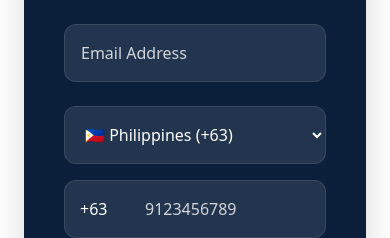
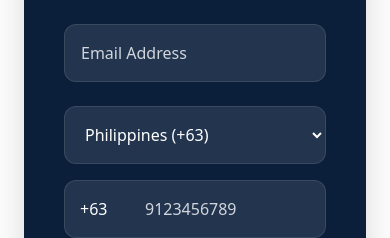
Before and after one commit to applystrategic-lab/strategic-website, a Next.js app: page /contact in a window 390 px wide. Shown: the part 1789-2027 px from the top of the page. Built offline with nearby package versions, Linux system fonts and the light colour scheme; a web font is replaced by a local one.

Commit message:
Updated contact form with global country phone formats

```diff
--- a/app/contact/page.tsx
+++ b/app/contact/page.tsx
@@ -4,7 +4,7 @@ import Navbar from "../components/Navbar";
 import CTA from "../components/CTA";
 import Footer from "../components/Footer";
 import { motion } from "framer-motion";
-import { useState } from "react";
+import { useState, useMemo } from "react";
 
 import {
   Mail,
@@ -15,8 +15,74 @@ import {
 
 export default function ContactPage() {
 
+  const countries = useMemo(() => [
+    { name: "Afghanistan", code: "+93", format: "701234567" },
+    { name: "Albania", code: "+355", format: "671234567" },
+    { name: "Algeria", code: "+213", format: "551234567" },
+    { name: "Argentina", code: "+54", format: "91123456789" },
+    { name: "Australia", code: "+61", format: "412345678" },
+    { name: "Austria", code: "+43", format: "664123456" },
+    { name: "Bangladesh", code: "+880", format: "1712345678" },
+    { name: "Belgium", code: "+32", format: "471234567" },
+    { name: "Brazil", code: "+55", format: "11912345678" },
+    { name: "Cambodia", code: "+855", format: "91234567" },
+    { name: "Canada", code: "+1", format: "2015550123" },
+    { name: "China", code: "+86", format: "13123456789" },
+    { name: "Colombia", code: "+57", format: "3123456789" },
+    { name: "Denmark", code: "+45", format: "20123456" },
+    { name: "Egypt", code: "+20", format: "1012345678" },
+    { name: "Finland", code: "+358", format: "401234567" },
+    { name: "France", code: "+33", format: "612345678" },
+    { name: "Germany", code: "+49", format: "15123456789" },
+    { name: "Greece", code: "+30", format: "6912345678" },
+    { name: "Hong Kong", code: "+852", format: "51234567" },
+    { name: "India", code: "+91", format: "9123456789" },
+    { name: "Indonesia", code: "+62", format: "81234567890" },
+    { name: "Ireland", code: "+353", format: "851234567" },
+    { name: "Israel", code: "+972", format: "501234567" },
+    { name: "Italy", code: "+39", format: "3123456789" },
+    { name: "Japan", code: "+81", format: "9012345678" },
+    { name: "Jordan", code: "+962", format: "791234567" },
+    { name: "Kazakhstan", code: "+7", format: "7011234567" },
+    { name: "Korea", code: "+82", format: "1012345678" },
+    { name: "Kuwait", code: "+965", format: "51234567" },
+    { name: "Laos", code: "+856", format: "2091234567" },
+    { name: "Malaysia", code: "+60", format: "123456789" },
+    { name: "Mexico", code: "+52", format: "5512345678" },
+    { name: "Myanmar", code: "+95", format: "912345678" },
+    { name: "Nepal", code: "+977", format: "9812345678" },
+    { name: "Netherlands", code: "+31", format: "612345678" },
+    { name: "New Zealand", code: "+64", format: "211234567" },
+    { name: "Nigeria", code: "+234", format: "8012345678" },
+    { name: "Norway", code: "+47", format: "41234567" },
+    { name: "Pakistan", code: "+92", format: "3012345678" },
+    { name: "Philippines", code: "+63", format: "9123456789" },
+    { name: "Poland", code: "+48", format: "512345678" },
+    { name: "Portugal", code: "+351", format: "912345678" },
+    { name: "Qatar", code: "+974", format: "33123456" },
+    { name: "Romania", code: "+40", format: "712345678" },
+    { name: "Russia", code: "+7", format: "9123456789" },
+    { name: "Saudi Arabia", code: "+966", format: "512345678" },
+    { name: "Singapore", code: "+65", format: "81234567" },
+    { name: "South Africa", code: "+27", format: "821234567" },
+    { name: "Spain", code: "+34", format: "612345678" },
+    { name: "Sri Lanka", code: "+94", format: "712345678" },
+    { name: "Sweden", code: "+46", format: "701234567" },
+    { name: "Switzerland", code: "+41", format: "781234567" },
+    { name: "Taiwan", code: "+886", format: "912345678" },
+    { name: "Thailand", code: "+66", format: "812345678" },
+    { name: "Turkey", code: "+90", format: "5012345678" },
+    { name: "UAE", code: "+971", format: "501234567" },
+    { name: "United Kingdom", code: "+44", format: "7123456789" },
+    { name: "USA", code: "+1", format: "2015550123" },
+    { name: "Vietnam", code: "+84", format: "912345678" },
+  ], []);
+
   const [countryCode, setCountryCode] = useState("+63");
   const [phoneNumber, setPhoneNumber] = useState("");
+
+  const selectedCountry =
+    countries.find((c) => c.code === countryCode) || countries[0];
 
   const [formData, setFormData] = useState({
     name: "",
@@ -192,10 +258,8 @@ export default function ContactPage() {
               to help.
             </p>
 
-            {/* CONTACT CARDS */}
             <div className="space-y-6">
 
-              {/* ADDRESS */}
               <motion.div
                 initial={{ opacity: 0, y: 30 }}
                 whileInView={{ opacity: 1, y: 0 }}
@@ -220,7 +284,6 @@ export default function ContactPage() {
 
               </motion.div>
 
-              {/* PHONE */}
               <motion.div
                 initial={{ opacity: 0, y: 30 }}
                 whileInView={{ opacity: 1, y: 0 }}
@@ -245,7 +308,6 @@ export default function ContactPage() {
 
               </motion.div>
 
-              {/* EMAIL */}
               <motion.div
                 initial={{ opacity: 0, y: 30 }}
                 whileInView={{ opacity: 1, y: 0 }}
@@ -272,7 +334,6 @@ export default function ContactPage() {
 
               </motion.div>
 
-              {/* HOURS */}
               <motion.div
                 initial={{ opacity: 0, y: 30 }}
                 whileInView={{ opacity: 1, y: 0 }}
@@ -361,78 +422,15 @@ export default function ContactPage() {
                       duration-300
                     "
                   >
-  <option value="+93" className="text-black">🇦🇫 Afghanistan (+93)</option>
-  <option value="+355" className="text-black">🇦🇱 Albania (+355)</option>
-  <option value="+213" className="text-black">🇩🇿 Algeria (+213)</option>
-  <option value="+376" className="text-black">🇦🇩 Andorra (+376)</option>
-  <option value="+244" className="text-black">🇦🇴 Angola (+244)</option>
-  <option value="+54" className="text-black">🇦🇷 Argentina (+54)</option>
-  <option value="+374" className="text-black">🇦🇲 Armenia (+374)</option>
-  <option value="+61" className="text-black">🇦🇺 Australia (+61)</option>
-  <option value="+43" className="text-black">🇦🇹 Austria (+43)</option>
-  <option value="+994" className="text-black">🇦🇿 Azerbaijan (+994)</option>
-  <option value="+973" className="text-black">🇧🇭 Bahrain (+973)</option>
-  <option value="+880" className="text-black">🇧🇩 Bangladesh (+880)</option>
-  <option value="+375" className="text-black">🇧🇾 Belarus (+375)</option>
-  <option value="+32" className="text-black">🇧🇪 Belgium (+32)</option>
-  <option value="+55" className="text-black">🇧🇷 Brazil (+55)</option>
-  <option value="+359" className="text-black">🇧🇬 Bulgaria (+359)</option>
-  <option value="+855" className="text-black">🇰🇭 Cambodia (+855)</option>
-  <option value="+1" className="text-black">🇨🇦 Canada (+1)</option>
-  <option value="+86" className="text-black">🇨🇳 China (+86)</option>
-  <option value="+57" className="text-black">🇨🇴 Colombia (+57)</option>
-  <option value="+420" className="text-black">🇨🇿 Czech Republic (+420)</option>
-  <option value="+45" className="text-black">🇩🇰 Denmark (+45)</option>
-  <option value="+20" className="text-black">🇪🇬 Egypt (+20)</option>
-  <option value="+372" className="text-black">🇪🇪 Estonia (+372)</option>
-  <option value="+358" className="text-black">🇫🇮 Finland (+358)</option>
-  <option value="+33" className="text-black">🇫🇷 France (+33)</option>
-  <option value="+49" className="text-black">🇩🇪 Germany (+49)</option>
-  <option value="+30" className="text-black">🇬🇷 Greece (+30)</option>
-  <option value="+852" className="text-black">🇭🇰 Hong Kong (+852)</option>
-  <option value="+36" className="text-black">🇭🇺 Hungary (+36)</option>
-  <option value="+91" className="text-black">🇮🇳 India (+91)</option>
-  <option value="+62" className="text-black">🇮🇩 Indonesia (+62)</option>
-  <option value="+98" className="text-black">🇮🇷 Iran (+98)</option>
-  <option value="+964" className="text-black">🇮🇶 Iraq (+964)</option>
-  <option value="+353" className="text-black">🇮🇪 Ireland (+353)</option>
-  <option value="+972" className="text-black">🇮🇱 Israel (+972)</option>
-  <option value="+39" className="text-black">🇮🇹 Italy (+39)</option>
-  <option value="+81" className="text-black">🇯🇵 Japan (+81)</option>
-  <option value="+962" className="text-black">🇯🇴 Jordan (+962)</option>
-  <option value="+7" className="text-black">🇰🇿 Kazakhstan (+7)</option>
-  <option value="+82" className="text-black">🇰🇷 Korea (+82)</option>
-  <option value="+965" className="text-black">🇰🇼 Kuwait (+965)</option>
-  <option value="+856" className="text-black">🇱🇦 Laos (+856)</option>
-  <option value="+961" className="text-black">🇱🇧 Lebanon (+961)</option>
-  <option value="+60" className="text-black">🇲🇾 Malaysia (+60)</option>
-  <option value="+52" className="text-black">🇲🇽 Mexico (+52)</option>
-  <option value="+95" className="text-black">🇲🇲 Myanmar (+95)</option>
-  <option value="+977" className="text-black">🇳🇵 Nepal (+977)</option>
-  <option value="+31" className="text-black">🇳🇱 Netherlands (+31)</option>
-  <option value="+64" className="text-black">🇳🇿 New Zealand (+64)</option>
-  <option value="+47" className="text-black">🇳🇴 Norway (+47)</option>
-  <option value="+92" className="text-black">🇵🇰 Pakistan (+92)</option>
-  <option value="+63" className="text-black">🇵🇭 Philippines (+63)</option>
-  <option value="+48" className="text-black">🇵🇱 Poland (+48)</option>
-  <option value="+351" className="text-black">🇵🇹 Portugal (+351)</option>
-  <option value="+974" className="text-black">🇶🇦 Qatar (+974)</option>
-  <option value="+40" className="text-black">🇷🇴 Romania (+40)</option>
-  <option value="+7" className="text-black">🇷🇺 Russia (+7)</option>
-  <option value="+966" className="text-black">🇸🇦 Saudi Arabia (+966)</option>
-  <option value="+65" className="text-black">🇸🇬 Singapore (+65)</option>
-  <option value="+27" className="text-black">🇿🇦 South Africa (+27)</option>
-  <option value="+34" className="text-black">🇪🇸 Spain (+34)</option>
-  <option value="+94" className="text-black">🇱🇰 Sri Lanka (+94)</option>
-  <option value="+46" className="text-black">🇸🇪 Sweden (+46)</option>
-  <option value="+41" className="text-black">🇨🇭 Switzerland (+41)</option>
-  <option value="+886" className="text-black">🇹🇼 Taiwan (+886)</option>
-  <option value="+66" className="text-black">🇹🇭 Thailand (+66)</option>
-  <option value="+90" className="text-black">🇹🇷 Turkey (+90)</option>
-  <option value="+971" className="text-black">🇦🇪 UAE (+971)</option>
-  <option value="+44" className="text-black">🇬🇧 United Kingdom (+44)</option>
-  <option value="+1" className="text-black">🇺🇸 USA (+1)</option>
-  <option value="+84" className="text-black">🇻🇳 Vietnam (+84)</option>
+                    {countries.map((country) => (
+                      <option
+                        key={`${country.name}-${country.code}`}
+                        value={country.code}
+                        className="text-black"
+                      >
+                        {country.name} ({country.code})
+                      </option>
+                    ))}
                   </select>
 
                 </div>
@@ -447,12 +445,11 @@ export default function ContactPage() {
                   <input
                     type="tel"
                     value={phoneNumber}
-                    onChange={(e) =>
-                      setPhoneNumber(
-                        e.target.value.replace(/[^0-9]/g, "")
-                      )
-                    }
-                    placeholder="9123456789"
+                    onChange={(e) => {
+                      const numbersOnly = e.target.value.replace(/\D/g, "");
+                      setPhoneNumber(numbersOnly);
+                    }}
+                    placeholder={selectedCountry.format}
                     required
                     className="
                       w-full
```
Lines whose indentation alone changed are shown as unchanged.
